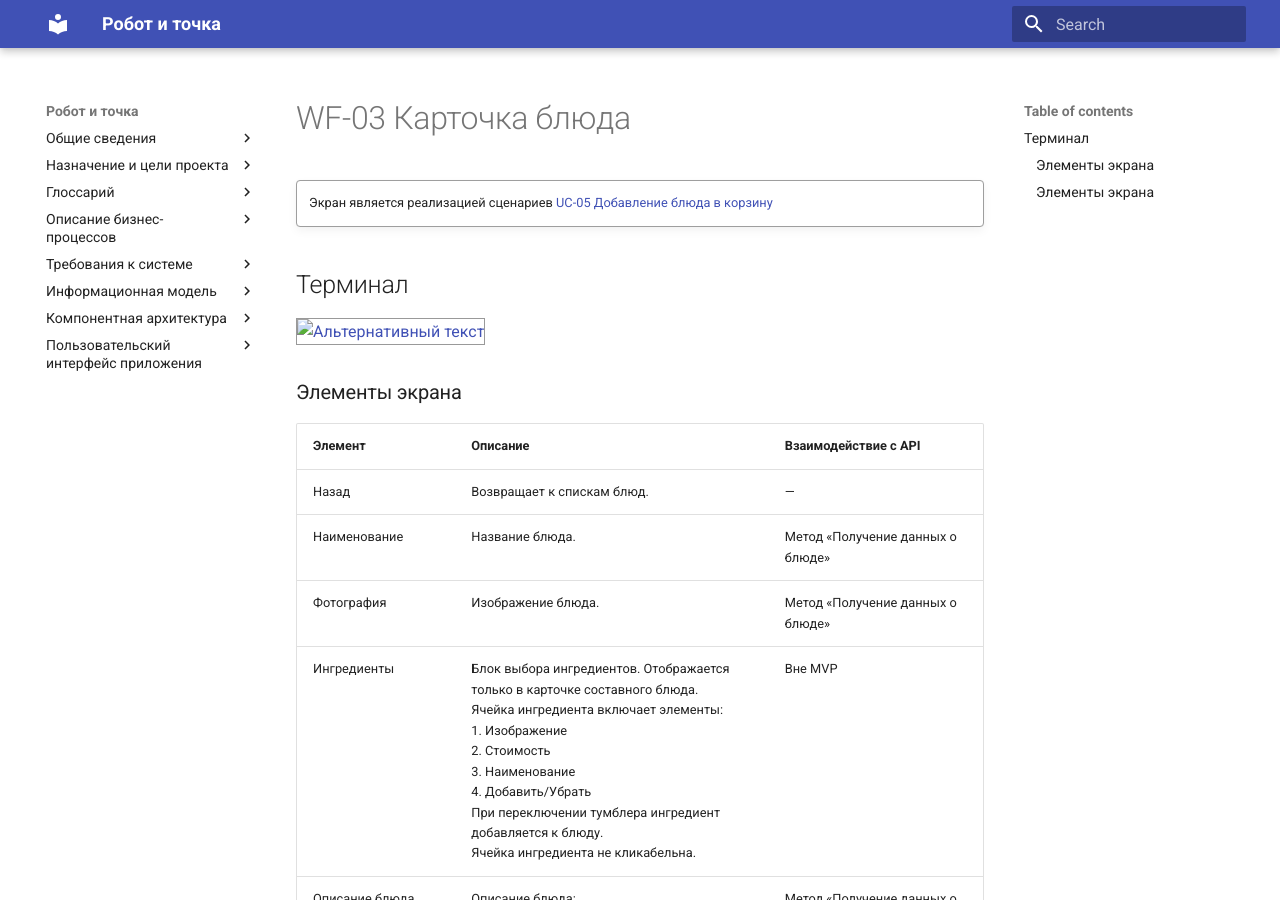
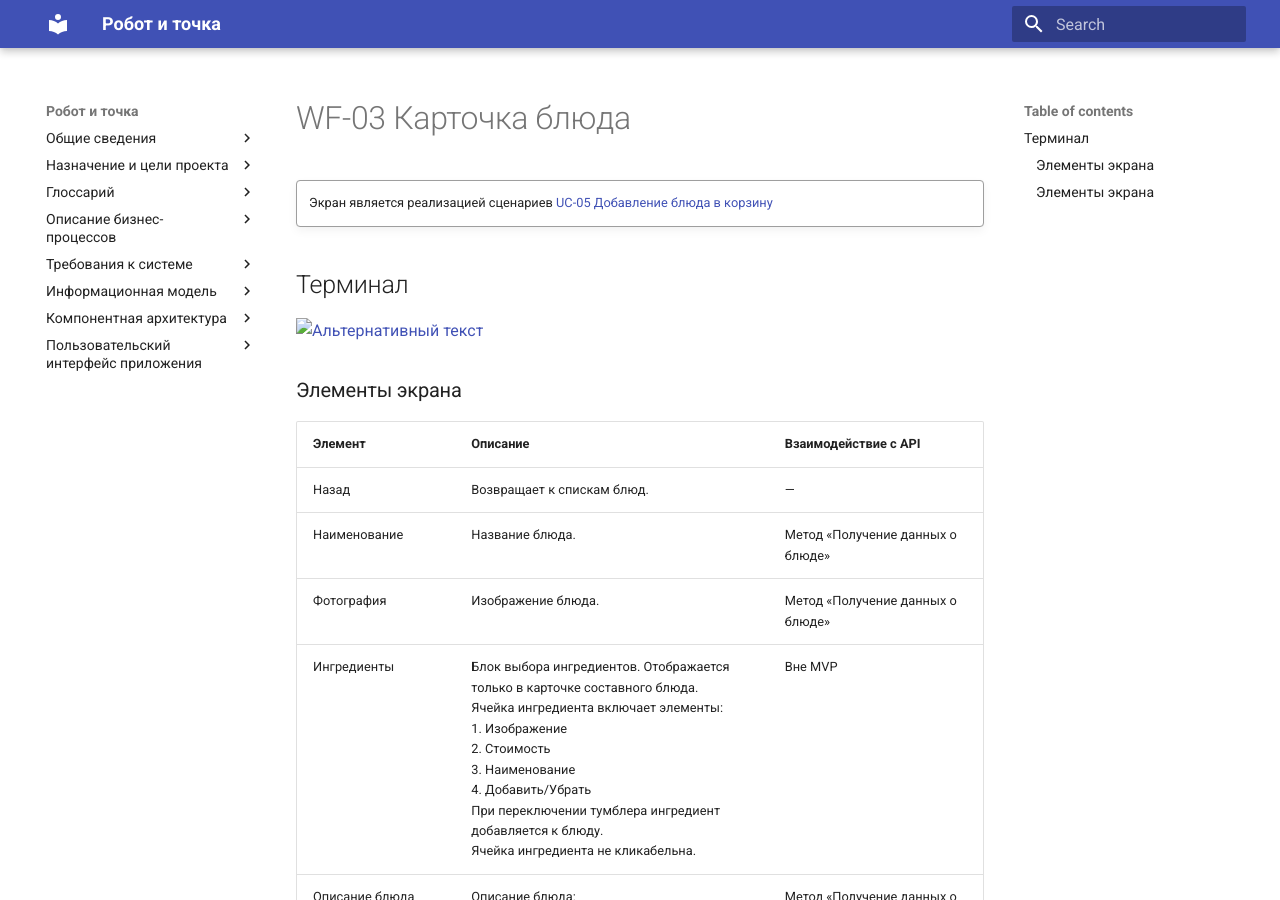
Before and after one commit to VasnevaAnastasia/robot-i-tochka, an MkDocs documentation site: the page built from docs/user_interface/wf03.md, in a window 1280 px wide and 900 px high. Built offline with MkDocs 1.6.1 and Material for MkDocs 9.7.7, drawn with Linux system fonts in a browser that asks for light colours.

Commit message:
тест отображение интерфесов

```diff
--- a/docs/user_interface/wf03.md
+++ b/docs/user_interface/wf03.md
@@ -4,7 +4,7 @@
     Экран является реализацией сценариев [UC-05 Добавление блюда в корзину](../requirements/uc05.md)
 ## Терминал
 
-![Альтернативный текст](img/wf03WEB.png){: style="width:250px; border:1px #999999 solid"}
+![Альтернативный текст](img/wf03WEB.png)
 
 
 ### Элементы экрана
@@ -20,7 +20,7 @@
 | В корзину      | Кнопка «В корзину». По нажатию на кнопку блюдо добавляется в корзину.                                                                                                                                                                                                                             | Метод «Добавление блюда в корзину» |
 ## Мобильное приложение
 
-![Альтернативный текст](img/wf03MA.png){: style="width:250px; border:1px #999999 solid"}
+![Альтернативный текст](img/wf03MA.png)
 
 ### Элементы экрана
 
```
Also changed, not shown: docs/user_interface/wf02.md (+2 -2 lines).
